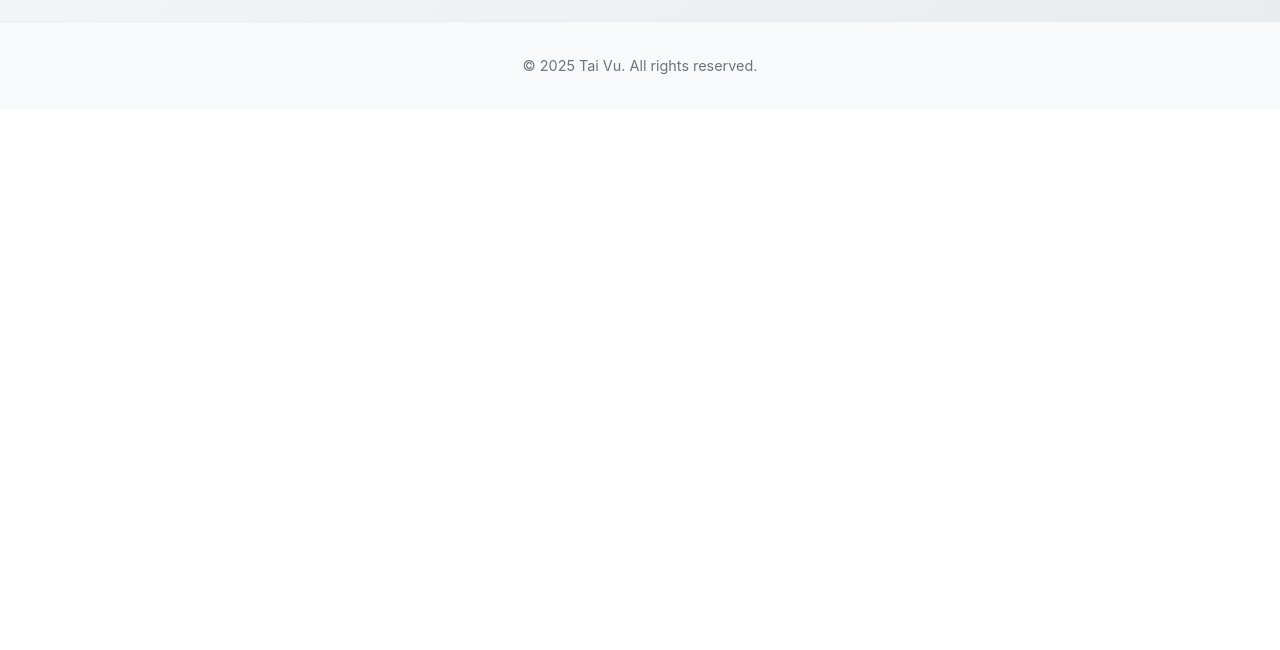
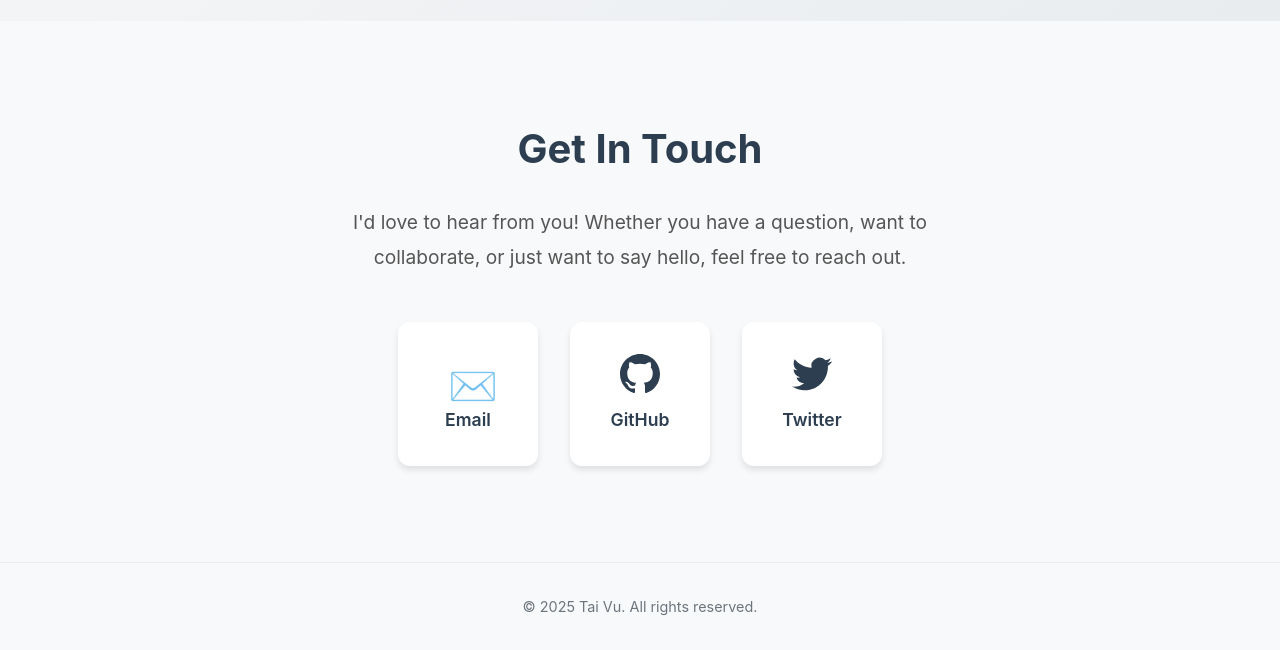
Before and after one commit to taivu7/taivu7.github.io, a React (Create React App) app: page / in a window 1280 px wide. Shown: the part 779-1429 px from the top of the page. Before the commit the page ends 888 px from the top, so only its background shows below. Built offline with nearby package versions, Linux system fonts and the light colour scheme.

Commit message:
Add contact section with links to email, GitHub, and Twitter

```diff
--- a/src/App.css
+++ b/src/App.css
@@ -239,6 +239,75 @@ body {
   padding: 0 2rem;
 }
 
+/* Contact Section */
+.contact-section {
+  padding: 6rem 0;
+  background-color: #f8f9fa;
+}
+
+.contact-content {
+  text-align: center;
+  max-width: 800px;
+  margin: 0 auto;
+}
+
+.contact-title {
+  font-size: 2.5rem;
+  font-weight: 700;
+  color: #2c3e50;
+  margin-bottom: 1.5rem;
+}
+
+.contact-description {
+  font-size: 1.2rem;
+  color: #555;
+  margin-bottom: 3rem;
+  line-height: 1.8;
+  max-width: 600px;
+  margin-left: auto;
+  margin-right: auto;
+  margin-bottom: 3rem;
+}
+
+.contact-links {
+  display: flex;
+  justify-content: center;
+  gap: 2rem;
+  flex-wrap: wrap;
+}
+
+.contact-link {
+  display: flex;
+  flex-direction: column;
+  align-items: center;
+  padding: 2rem 1.5rem;
+  background-color: white;
+  border-radius: 12px;
+  text-decoration: none;
+  color: #2c3e50;
+  transition: all 0.3s ease;
+  box-shadow: 0 4px 6px rgba(0, 0, 0, 0.1);
+  min-width: 140px;
+}
+
+.contact-link:hover {
+  transform: translateY(-5px);
+  box-shadow: 0 8px 25px rgba(0, 0, 0, 0.15);
+  color: #3498db;
+}
+
+.contact-icon {
+  font-size: 2.5rem;
+  margin-bottom: 0.75rem;
+  width: 2.5rem;
+  height: 2.5rem;
+}
+
+.contact-text {
+  font-size: 1.1rem;
+  font-weight: 600;
+}
+
 /* Footer */
 .footer {
   background-color: #f8f9fa;
@@ -286,6 +355,22 @@ body {
   .container {
     padding: 0 1rem;
   }
+
+  .contact-section {
+    padding: 4rem 0;
+  }
+
+  .contact-title {
+    font-size: 2rem;
+  }
+
+  .contact-description {
+    font-size: 1rem;
+  }
+
+  .contact-links {
+    gap: 1rem;
+  }
 }
 
 @media (max-width: 480px) {
--- a/src/App.js
+++ b/src/App.js
@@ -44,6 +44,35 @@ function App() {
           </div>
         </section>
 
+        <section id="contact" className="contact-section">
+          <div className="container">
+            <div className="contact-content">
+              <h2 className="contact-title">Get In Touch</h2>
+              <p className="contact-description">
+                I'd love to hear from you! Whether you have a question, want to collaborate, or just want to say hello, feel free to reach out.
+              </p>
+              <div className="contact-links">
+                <a href="mailto:me@taivu.dev" className="contact-link">
+                  <span className="contact-icon">✉️</span>
+                  <span className="contact-text">Email</span>
+                </a>
+                <a href="https://github.com/taivu7" target="_blank" rel="noopener noreferrer" className="contact-link">
+                  <svg className="contact-icon" viewBox="0 0 24 24" fill="currentColor">
+                    <path d="M12 0c-6.626 0-12 5.373-12 12 0 5.302 3.438 9.8 8.207 11.387.599.111.793-.261.793-.577v-2.234c-3.338.726-4.033-1.416-4.033-1.416-.546-1.387-1.333-1.756-1.333-1.756-1.089-.745.083-.729.083-.729 1.205.084 1.839 1.237 1.839 1.237 1.07 1.834 2.807 1.304 3.492.997.107-.775.418-1.305.762-1.604-2.665-.305-5.467-1.334-5.467-5.931 0-1.311.469-2.381 1.236-3.221-.124-.303-.535-1.524.117-3.176 0 0 1.008-.322 3.301 1.23.957-.266 1.983-.399 3.003-.404 1.02.005 2.047.138 3.006.404 2.291-1.552 3.297-1.23 3.297-1.23.653 1.653.242 2.874.118 3.176.77.84 1.235 1.911 1.235 3.221 0 4.609-2.807 5.624-5.479 5.921.43.372.823 1.102.823 2.222v3.293c0 .319.192.694.801.576 4.765-1.589 8.199-6.086 8.199-11.386 0-6.627-5.373-12-12-12z"/>
+                  </svg>
+                  <span className="contact-text">GitHub</span>
+                </a>
+                <a href="https://twitter.com/taiducvu" target="_blank" rel="noopener noreferrer" className="contact-link">
+                  <svg className="contact-icon" viewBox="0 0 24 24" fill="currentColor">
+                    <path d="M23.953 4.57a10 10 0 01-2.825.775 4.958 4.958 0 002.163-2.723c-.951.555-2.005.959-3.127 1.184a4.92 4.92 0 00-8.384 4.482C7.69 8.095 4.067 6.13 1.64 3.162a4.822 4.822 0 00-.666 2.475c0 1.71.87 3.213 2.188 4.096a4.904 4.904 0 01-2.228-.616v.06a4.923 4.923 0 003.946 4.827 4.996 4.996 0 01-2.212.085 4.936 4.936 0 004.604 3.417 9.867 9.867 0 01-6.102 2.105c-.39 0-.779-.023-1.17-.067a13.995 13.995 0 007.557 2.209c9.053 0 13.998-7.496 13.998-13.985 0-.21 0-.42-.015-.63A9.935 9.935 0 0024 4.59z"/>
+                  </svg>
+                  <span className="contact-text">Twitter</span>
+                </a>
+              </div>
+            </div>
+          </div>
+        </section>
+
       </main>
 
       <footer className="footer">
```
